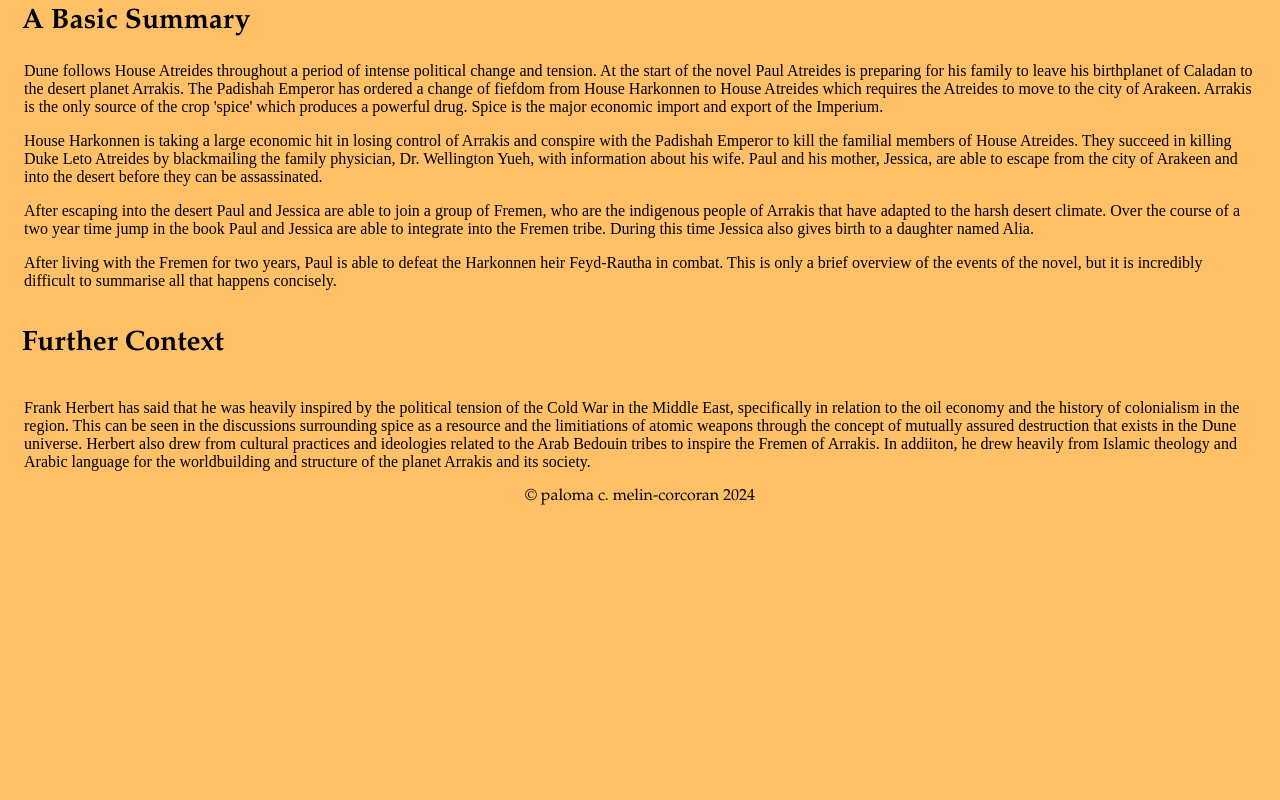
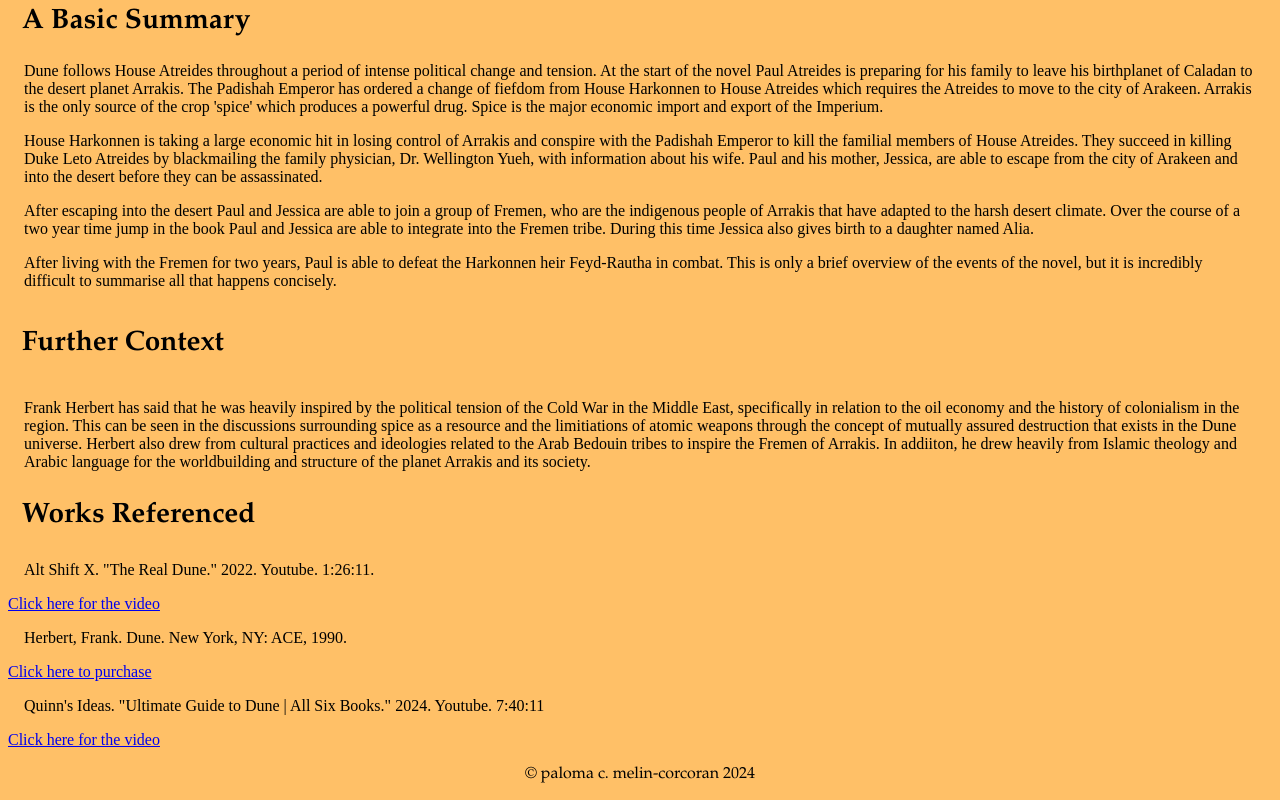
Before and after one commit to pmelinco/pmelinco.github.io, a plain HTML site: page index.html in a window 1280 px wide. Shown: the part 714-1514 px from the top of the page. Before the commit the page ends 1236 px from the top, so only its background shows below. Drawn offline with Linux system fonts and the light colour scheme.

Commit message:
index.html

```diff
--- a/index.html
+++ b/index.html
@@ -96,7 +96,12 @@
             <h4> Further Context</h2>
             <p> Frank Herbert has said that he was heavily inspired by the political tension of the Cold War in the Middle East, specifically in relation to the oil economy and the history of colonialism in the region. This can be seen in the discussions surrounding spice as a resource and the limitiations of atomic weapons through the concept of mutually assured destruction that exists in the Dune universe. Herbert also drew from cultural practices and ideologies related to the Arab Bedouin tribes to inspire the Fremen of Arrakis. In addiiton, he drew heavily from Islamic theology and Arabic language for the worldbuilding and structure of the planet Arrakis and its society.</p>
         </div>
-
+        <div class="resources">
+            <h3> Works Referenced </h3>
+        <p> Alt Shift X. "The Real Dune." 2022. Youtube. 1:26:11.</p> <a href = "https://www.youtube.com/watch?v=R0krUthYxF4">Click here for the video</a>
+        <p> Herbert, Frank. Dune. New York, NY: ACE, 1990. </p> <a href = "https://bookshop.org/p/books/dune-frank-herbert/7502701?ean=9780441172719">Click here to purchase</a>
+        <p> Quinn's Ideas. "Ultimate Guide to Dune | All Six Books." 2024. Youtube. 7:40:11</p> <a href="https://www.youtube.com/watch?v=vzTzwyerJww&list=PLRXGGVBzHLUdsgN_vFaZmfjc6bXxPqajV">Click here for the video</a>
+        </div>
     <footer class="copyright">
         <p> © paloma c. melin-corcoran 2024</p>
     </footer>
```
